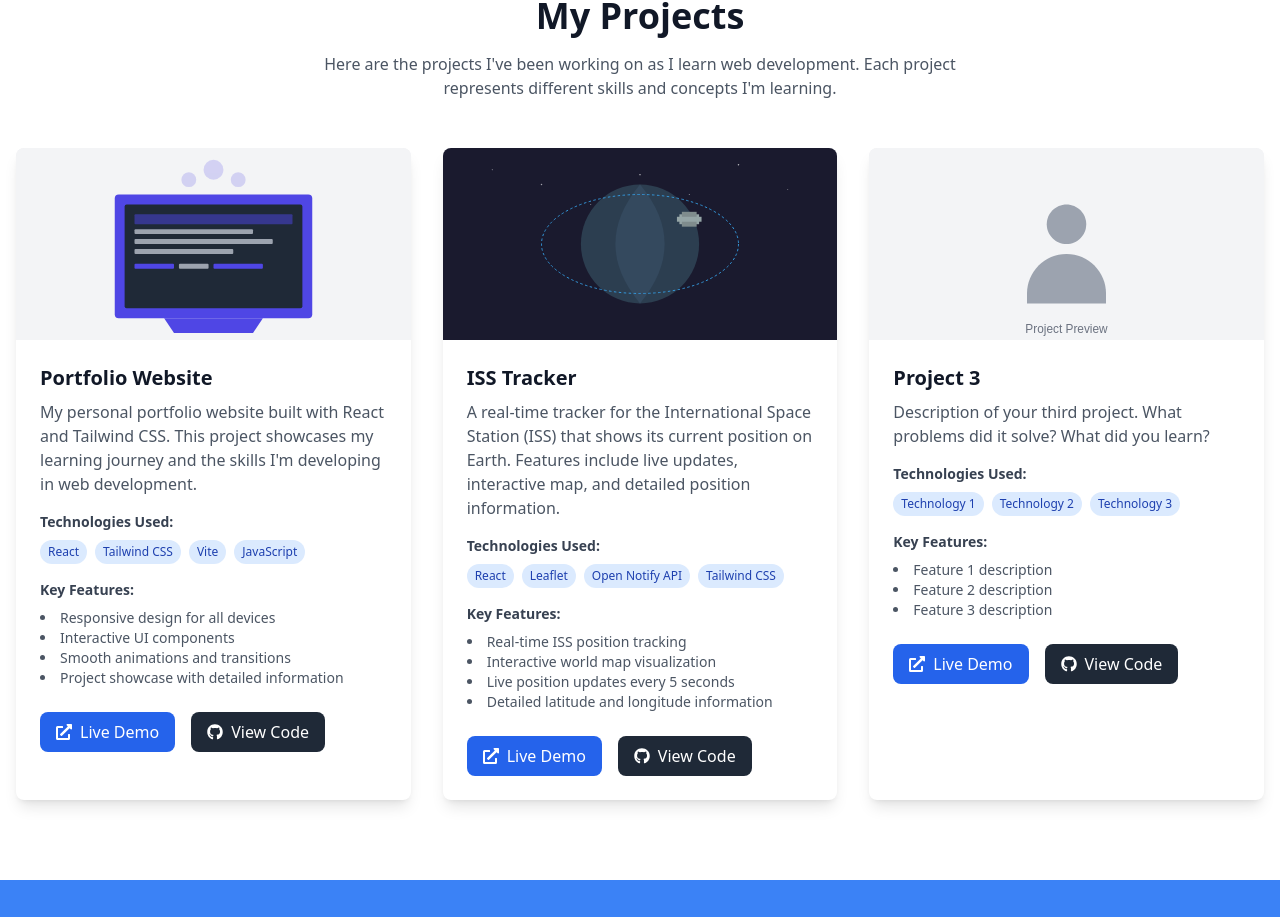
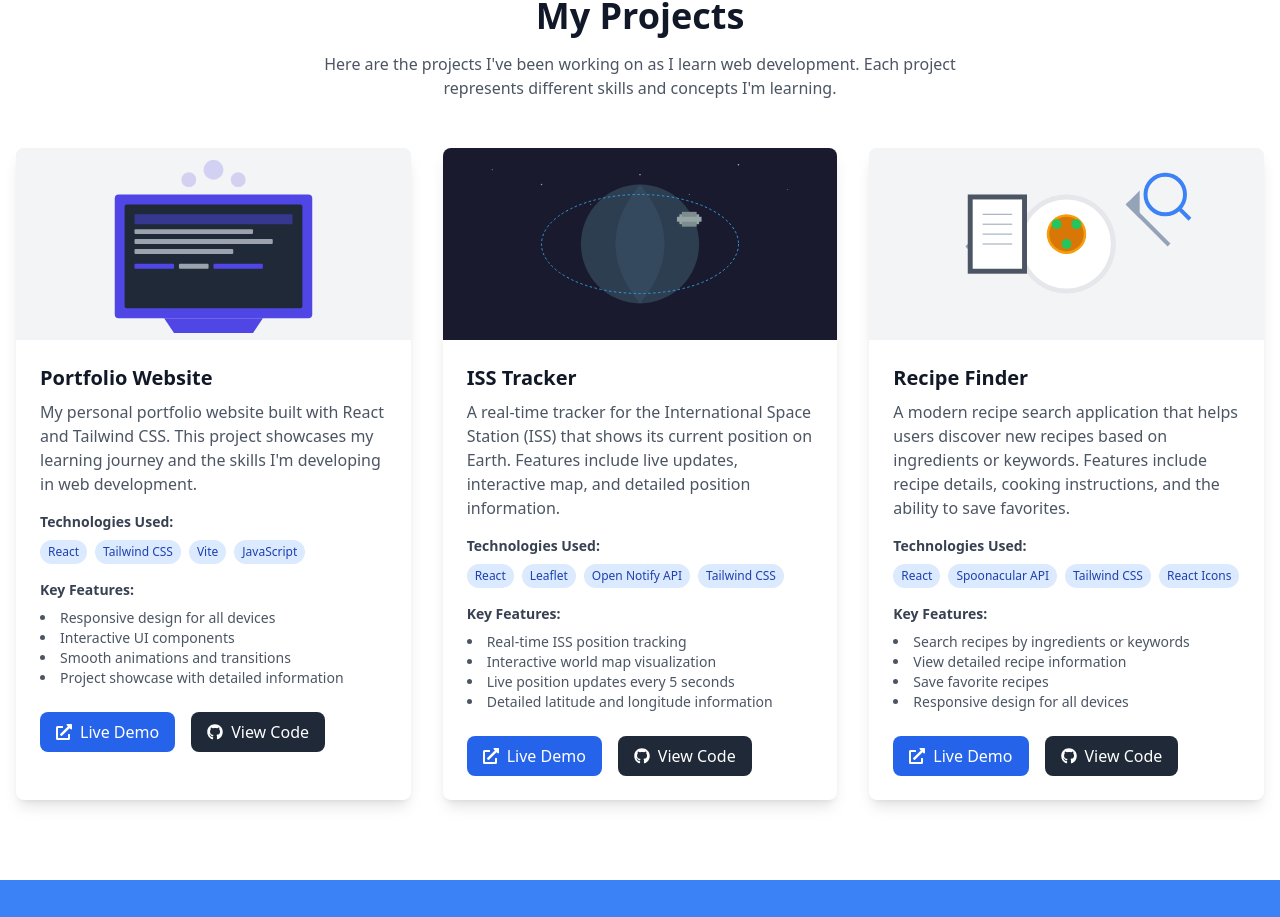
Before and after one commit to Captcurt09/my-portfolio, a React (Vite) app: page /#/ in a window 1280 px wide. Shown: the part 3384-4301 px from the top of the page. Built offline with nearby package versions, Linux system fonts and the light colour scheme.

Commit message:
Add Recipe Finder project with Spoonacular API integration

```diff
--- a/src/App.jsx
+++ b/src/App.jsx
@@ -8,6 +8,7 @@ import ErrorBoundary from './components/ErrorBoundary'
 const Sections = lazy(() => import('./components/Sections'))
 const PlanetTracker = lazy(() => import('./components/PlanetTracker'))
 const ISSTracker = lazy(() => import('./components/ISSTracker'))
+const RecipeFinder = lazy(() => import('./components/RecipeFinder'))
 
 // Loading component
 const LoadingSpinner = () => (
@@ -23,7 +24,8 @@ const LoadingSpinner = () => (
 const Layout = ({ children }) => {
   const location = useLocation();
   const isProjectPage = location.pathname.includes('/planet-tracker') ||
-                       location.pathname.includes('/iss-tracker');
+                       location.pathname.includes('/iss-tracker') ||
+                       location.pathname.includes('/recipe-finder');
 
   return (
     <div className="min-h-screen flex flex-col">
@@ -49,6 +51,7 @@ function App() {
           <Route path="/online-portfolio" element={<Sections />} />
           <Route path="/online-portfolio/planet-tracker" element={<PlanetTracker />} />
           <Route path="/online-portfolio/iss-tracker" element={<ISSTracker />} />
+          <Route path="/online-portfolio/recipe-finder" element={<RecipeFinder />} />
         </Routes>
       </Layout>
     </Router>
--- a/src/components/Projects.jsx
+++ b/src/components/Projects.jsx
@@ -32,16 +32,17 @@ const Projects = () => {
       ]
     },
     {
-      title: "Project 3",
-      description: "Description of your third project. What problems did it solve? What did you learn?",
-      image: "/images/placeholder.svg",
-      technologies: ["Technology 1", "Technology 2", "Technology 3"],
-      demoLink: "https://project3-demo.com",
-      githubLink: "https://github.com/yourusername/project3",
+      title: "Recipe Finder",
+      description: "A modern recipe search application that helps users discover new recipes based on ingredients or keywords. Features include recipe details, cooking instructions, and the ability to save favorites.",
+      image: "./images/recipe-finder.svg",
+      technologies: ["React", "Spoonacular API", "Tailwind CSS", "React Icons"],
+      demoLink: "/online-portfolio/recipe-finder",
+      githubLink: "https://github.com/Captcurt09/online-portfolio",
       features: [
-        "Feature 1 description",
-        "Feature 2 description",
-        "Feature 3 description"
+        "Search recipes by ingredients or keywords",
+        "View detailed recipe information",
+        "Save favorite recipes",
+        "Responsive design for all devices"
       ]
     }
     // Add more projects as needed
--- /dev/null
+++ b/src/components/RecipeFinder.jsx
@@ -0,0 +1,199 @@
+import React, { useState } from 'react';
+import { FaSearch, FaHeart, FaRegHeart, FaClock, FaUtensils } from 'react-icons/fa';
+
+// Sample recipes for fallback
+const sampleRecipes = [
+  {
+    id: 1,
+    title: "Classic Margherita Pizza",
+    image: "https://spoonacular.com/recipeImages/716429-556x370.jpg",
+    readyInMinutes: 30,
+    servings: 4,
+    summary: "A simple and delicious pizza with fresh tomatoes, mozzarella, and basil.",
+    sourceUrl: "https://spoonacular.com/recipes/classic-margherita-pizza-716429"
+  },
+  {
+    id: 2,
+    title: "Chocolate Chip Cookies",
+    image: "https://spoonacular.com/recipeImages/716429-556x370.jpg",
+    readyInMinutes: 45,
+    servings: 24,
+    summary: "Classic homemade chocolate chip cookies that are soft and chewy.",
+    sourceUrl: "https://spoonacular.com/recipes/chocolate-chip-cookies-716429"
+  },
+  {
+    id: 3,
+    title: "Grilled Chicken Salad",
+    image: "https://spoonacular.com/recipeImages/716429-556x370.jpg",
+    readyInMinutes: 25,
+    servings: 2,
+    summary: "Healthy grilled chicken salad with fresh vegetables and a light dressing.",
+    sourceUrl: "https://spoonacular.com/recipes/grilled-chicken-salad-716429"
+  }
+];
+
+const RecipeFinder = () => {
+  const [searchQuery, setSearchQuery] = useState('');
+  const [recipes, setRecipes] = useState([]);
+  const [loading, setLoading] = useState(false);
+  const [error, setError] = useState(null);
+  const [favorites, setFavorites] = useState([]);
+  const [usingSampleData, setUsingSampleData] = useState(false);
+
+  const handleSearch = async (e) => {
+    e.preventDefault();
+    if (!searchQuery.trim()) return;
+
+    setLoading(true);
+    setError(null);
+    setUsingSampleData(false);
+
+    try {
+      const apiKey = import.meta.env.VITE_SPOONACULAR_API_KEY || 'bc5894526d0e4efb936dd2332589c630';
+      console.log('Using API Key:', apiKey ? 'Present' : 'Missing');
+
+      const url = `https://api.spoonacular.com/recipes/complexSearch?apiKey=${apiKey}&query=${searchQuery}&number=12&addRecipeInformation=true`;
+      console.log('API URL:', url);
+
+      const response = await fetch(url);
+      console.log('Response status:', response.status);
+
+      if (!response.ok) {
+        const errorData = await response.json();
+        console.error('API Error:', errorData);
+        throw new Error(errorData.message || 'Failed to fetch recipes');
+      }
+
+      const data = await response.json();
+      console.log('Recipes data:', data);
+      setRecipes(data.results);
+    } catch (err) {
+      console.error('Error details:', err);
+      setError(err.message || 'Failed to fetch recipes. Using sample data instead.');
+      setRecipes(sampleRecipes);
+      setUsingSampleData(true);
+    } finally {
+      setLoading(false);
+    }
+  };
+
+  const toggleFavorite = (recipeId) => {
+    setFavorites(prev =>
+      prev.includes(recipeId)
+        ? prev.filter(id => id !== recipeId)
+        : [...prev, recipeId]
+    );
+  };
+
+  return (
+    <div className="min-h-screen bg-gray-100 py-8 px-4">
+      <div className="max-w-7xl mx-auto">
+        <h1 className="text-4xl font-bold text-center text-gray-900 mb-8">
+          Recipe Finder
+        </h1>
+
+        {/* Search Form */}
+        <form onSubmit={handleSearch} className="max-w-2xl mx-auto mb-8">
+          <div className="flex gap-2">
+            <input
+              type="text"
+              value={searchQuery}
+              onChange={(e) => setSearchQuery(e.target.value)}
+              placeholder="Search for recipes..."
+              className="flex-1 px-4 py-2 rounded-lg border border-gray-300 focus:outline-none focus:ring-2 focus:ring-blue-500"
+            />
+            <button
+              type="submit"
+              className="px-6 py-2 bg-blue-600 text-white rounded-lg hover:bg-blue-700 transition-colors flex items-center gap-2"
+            >
+              <FaSearch />
+              Search
+            </button>
+          </div>
+        </form>
+
+        {/* Error Message */}
+        {error && (
+          <div className="max-w-2xl mx-auto mb-8 p-4 bg-yellow-100 text-yellow-700 rounded-lg">
+            {error}
+            {usingSampleData && (
+              <p className="mt-2 text-sm">
+                Note: You're currently viewing sample recipes. Please check your API key configuration.
+              </p>
+            )}
+          </div>
+        )}
+
+        {/* Loading State */}
+        {loading && (
+          <div className="text-center py-8">
+            <div className="animate-spin rounded-full h-12 w-12 border-b-2 border-blue-600 mx-auto"></div>
+          </div>
+        )}
+
+        {/* Recipe Grid */}
+        <div className="grid grid-cols-1 md:grid-cols-2 lg:grid-cols-3 gap-6">
+          {recipes.map((recipe) => (
+            <div
+              key={recipe.id}
+              className="bg-white rounded-lg shadow-md overflow-hidden hover:shadow-lg transition-shadow"
+            >
+              <div className="relative">
+                <img
+                  src={recipe.image}
+                  alt={recipe.title}
+                  className="w-full h-48 object-cover"
+                />
+                <button
+                  onClick={() => toggleFavorite(recipe.id)}
+                  className="absolute top-2 right-2 p-2 bg-white rounded-full shadow-md hover:bg-gray-100 transition-colors"
+                >
+                  {favorites.includes(recipe.id) ? (
+                    <FaHeart className="text-red-500" />
+                  ) : (
+                    <FaRegHeart className="text-gray-400" />
+                  )}
+                </button>
+              </div>
+              <div className="p-4">
+                <h3 className="text-xl font-semibold text-gray-900 mb-2">
+                  {recipe.title}
+                </h3>
+                <div className="flex items-center gap-4 text-sm text-gray-600 mb-3">
+                  <div className="flex items-center gap-1">
+                    <FaClock />
+                    <span>{recipe.readyInMinutes} mins</span>
+                  </div>
+                  <div className="flex items-center gap-1">
+                    <FaUtensils />
+                    <span>{recipe.servings} servings</span>
+                  </div>
+                </div>
+                <p className="text-gray-600 text-sm mb-4">
+                  {recipe.summary.replace(/<[^>]*>/g, '').substring(0, 150)}...
+                </p>
+                <a
+                  href={recipe.sourceUrl}
+                  target="_blank"
+                  rel="noopener noreferrer"
+                  className="inline-block px-4 py-2 bg-blue-600 text-white rounded-lg hover:bg-blue-700 transition-colors"
+                >
+                  View Recipe
+                </a>
+              </div>
+            </div>
+          ))}
+        </div>
+
+        {/* No Results */}
+        {!loading && recipes.length === 0 && searchQuery && !usingSampleData && (
+          <div className="text-center py-8 text-gray-600">
+            No recipes found. Try a different search term.
+          </div>
+        )}
+      </div>
+    </div>
+  );
+};
+
+export default RecipeFinder;
```
Also changed, not shown: public/images/recipe-finder.svg (added).
